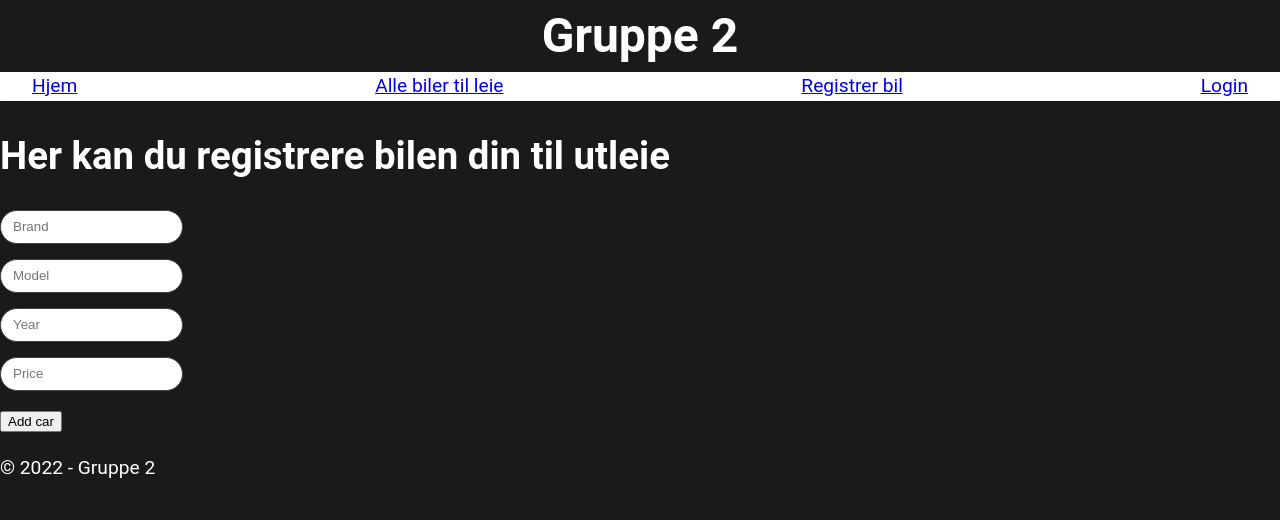
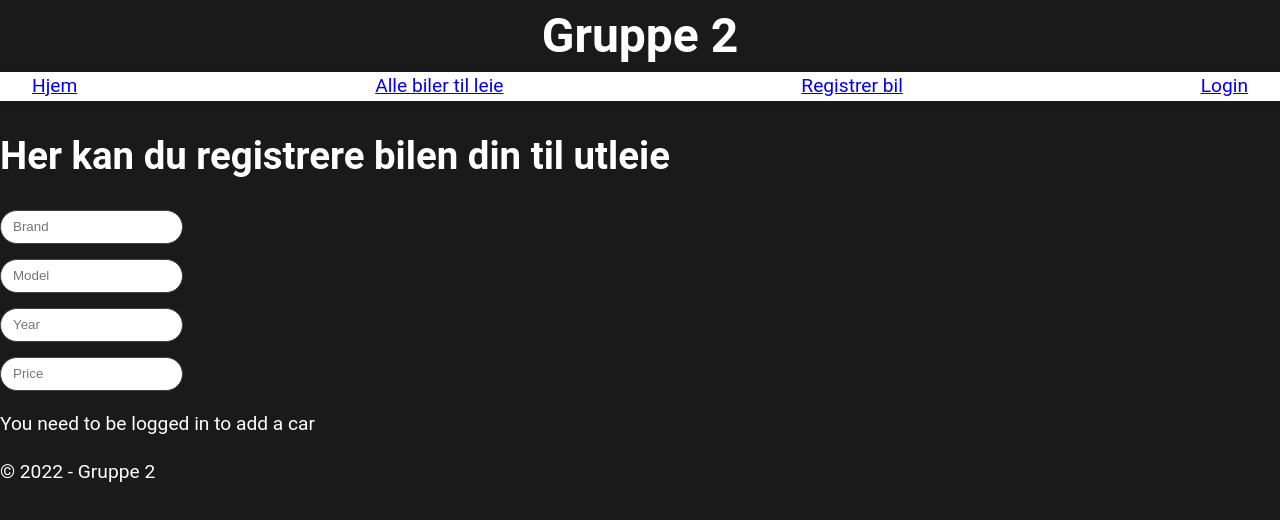
Before and after one commit to Bass4Nation/Software-Engineering-H2022, a React (Create React App) app: page /registrer-bil in a window 1280 px wide. Shown: the top 520 px of the page. Built offline with nearby package versions, Linux system fonts and the light colour scheme.

Commit message:
logg inn for registrering av bil + test til AddCar.js

```diff
--- a/src/components/AddCar.js
+++ b/src/components/AddCar.js
@@ -1,6 +1,7 @@
 import { useState } from "react";
 
 const AddCar = () => {
+
 
   // A useState for add a car with random id
   const [car, setCar] = useState({
@@ -23,6 +24,15 @@ const AddCar = () => {
     loggedInUser.cars.push(car);
     localStorage.setItem("loggedInUser", JSON.stringify(loggedInUser));
     // console.log(carArray[0].cars);
+  };
+
+  const checkIfUserIsLoggedIn = () => {
+    const loggedInUser = JSON.parse(localStorage.getItem("loggedInUser"));
+    if (loggedInUser) {
+      return true;
+    } else {
+      return false;
+    }
   };
 
   const handleChange = (event) => {
@@ -67,7 +77,8 @@ const AddCar = () => {
           value={car.price}
           onChange={handleChange}
         />
-        <button type="submit">Add car</button>
+        {checkIfUserIsLoggedIn() ? <button type="submit" data-testid="addCarButtonTest">Add car</button> : <p data-testid="reqLogInTest">You need to be logged in to add a car</p>}
+
       </form>
     </>
   );
```
Also changed, not shown: 1 other file (tests, documents, lock files or other folders).
